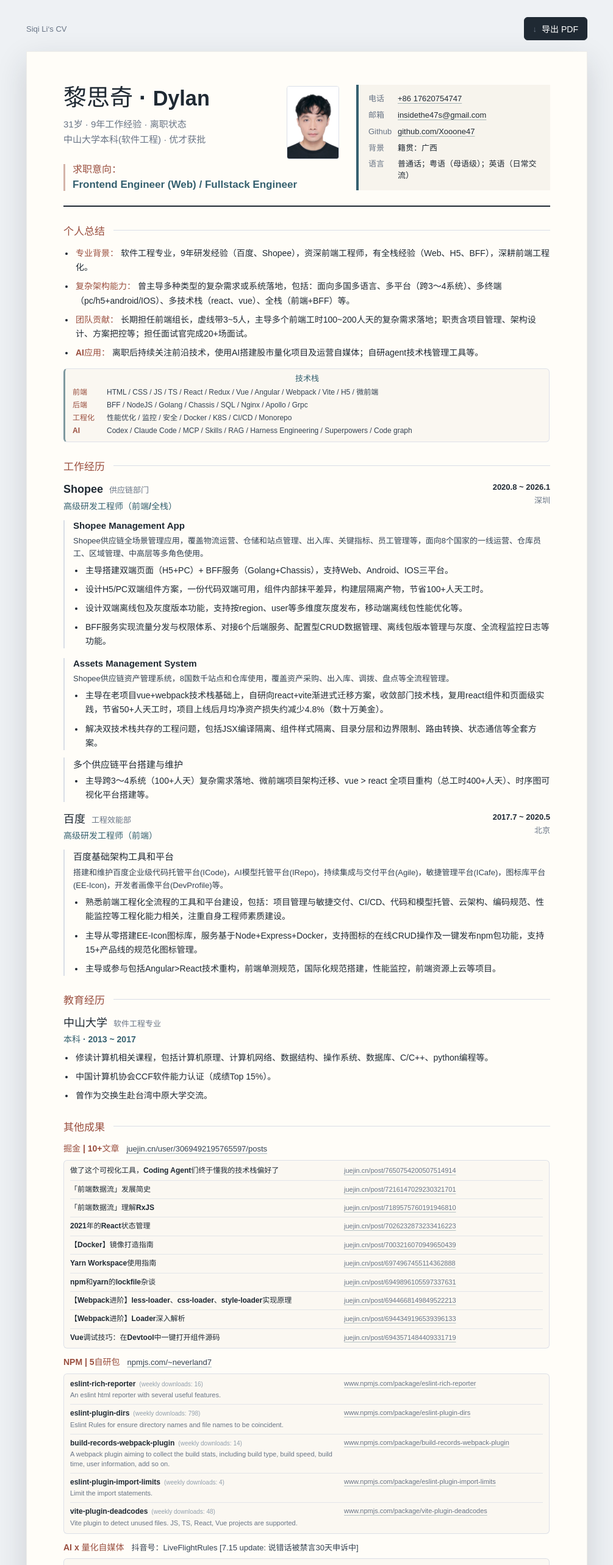
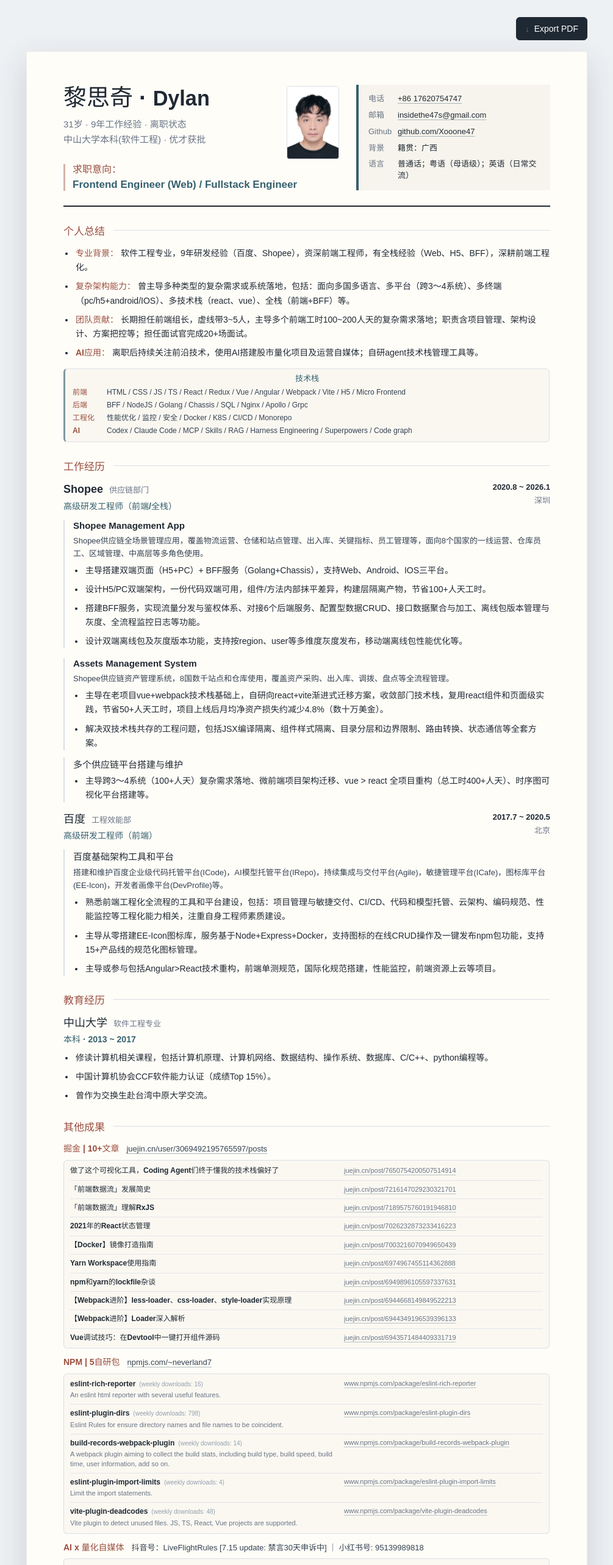
Before and after one commit to Xooone47/dylan-cv, a React (Vite) app: page / in a window 1280 px wide. Shown: the top 2566 px of the page at 61% size, without its empty margins (137-1142 px from the left). Built offline with nearby package versions, Linux system fonts and the light colour scheme.

Commit message:
Update CV copy and export labels

```diff
--- a/src/App.tsx
+++ b/src/App.tsx
@@ -177,16 +177,16 @@ function App() {
   return (
     <main className="app-shell">
       <div className="toolbar" aria-label="简历操作">
-        <span>Siqi Li‘s CV</span>
+        <span></span>
         <button type="button" onClick={() => window.print()} aria-label="导出 PDF">
           <span aria-hidden="true">↓</span>
-          导出 PDF
+          Export PDF
         </button>
       </div>
 
       <article className="resume-sheet" aria-label="黎思奇 2026 简历">
         <a className="print-web-link" href="https://xooone47.github.io/dylan-cv/">
-          Web版: https://xooone47.github.io/dylan-cv/
+          Web Link: https://xooone47.github.io/dylan-cv/
         </a>
         <header className="resume-header">
           <div className="header-main">
--- a/src/resumeData.ts
+++ b/src/resumeData.ts
@@ -109,7 +109,7 @@ export const resume: ResumeData = {
   skills: [
     {
       title: '前端',
-      items: ['HTML', 'CSS', 'JS', 'TS', 'React', 'Redux', 'Vue', 'Angular', 'Webpack', 'Vite', 'H5', '微前端'],
+      items: ['HTML', 'CSS', 'JS', 'TS', 'React', 'Redux', 'Vue', 'Angular', 'Webpack', 'Vite', 'H5', 'Micro Frontend'],
     },
     {
       title: '后端',
@@ -138,9 +138,9 @@ export const resume: ResumeData = {
             'Shopee供应链全场景管理应用，覆盖物流运营、仓储和站点管理、出入库、关键指标、员工管理等，面向8个国家的一线运营、仓库员工、区域管理、中高层等多角色使用。',
           contributions: [
             '主导搭建双端页面（H5+PC）+ BFF服务（Golang+Chassis），支持Web、Android、IOS三平台。',
-            '设计H5/PC双端组件方案，一份代码双端可用，组件内部抹平差异，构建层隔离产物，节省100+人天工时。',
+            '设计H5/PC双端架构，一份代码双端可用，组件/方法内部抹平差异，构建层隔离产物，节省100+人天工时。',
+            '搭建BFF服务，实现流量分发与鉴权体系、对接6个后端服务、配置型数据CRUD、接口数据聚合与加工、离线包版本管理与灰度、全流程监控日志等功能。',
             '设计双端离线包及灰度版本功能，支持按region、user等多维度灰度发布，移动端离线包性能优化等。',
-            'BFF服务实现流量分发与权限体系、对接6个后端服务、配置型CRUD数据管理、离线包版本管理与灰度、全流程监控日志等功能。',
           ],
         },
         {
@@ -273,9 +273,9 @@ export const resume: ResumeData = {
     },
     {
       label: 'AI x 量化自媒体',
-      value: '抖音号：LiveFlightRules [7.15 update: 说错话被禁言30天申诉中]',
+      value: '抖音号：LiveFlightRules [7.15 update: 禁言30天申诉中] ｜ 小红书号: 95139989818',
       description:
-        '使用AI基于Next、Python、Node Server、pnpm MonoRepo等技术栈，搭建包含数据采集与分析、web可视化、量化信号提醒等功能的量化回测项目，并将生成视频口播、封面和插图，以及量化分析等流程沉淀成skill提效，同时搭配indexTTS、Remotion Skill等AI工具，一个月涨粉1200+。',
+        '使用AI基于Next、Python、Node Server、Akshare、yfinance等技术栈，搭建包含数据采集与分析、web可视化、量化信号提醒等功能的量化回测项目，并将生成视频口播、封面和插图，以及量化分析等流程沉淀成skill提效，同时搭配indexTTS、Remotion Skill等AI工具，一个月涨粉1200+。',
       image: {
         src: liveFlightRulesImage,
         alt: 'LiveFlightRules 抖音主页截图',
```
